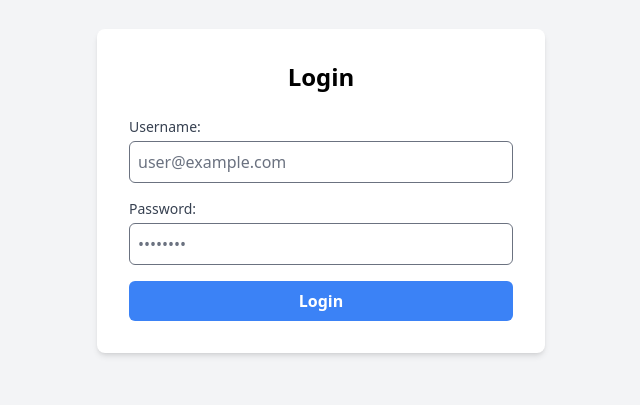
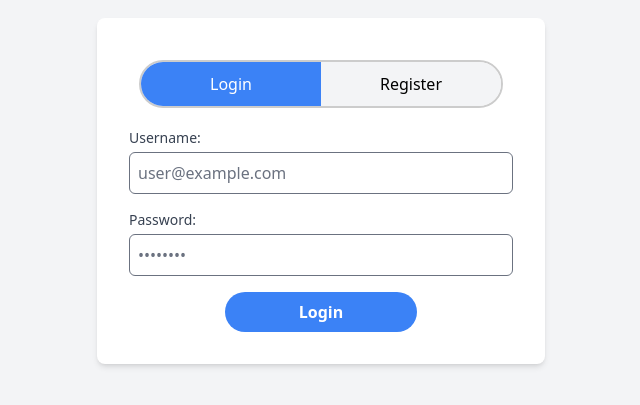
Before and after one commit to Qowevisa/fin-check-front, a SvelteKit app: page /login in a window 1280 px wide. Shown: the part 209-614 px from the top of the page, without its empty margins (319-959 px from the left). Built offline with nearby package versions, Linux system fonts and the light colour scheme.

Commit message:
Change login route page to be register/login page

```diff
--- a/src/routes/login/+page.svelte
+++ b/src/routes/login/+page.svelte
@@ -14,7 +14,9 @@
       return;
     }
     try {
-      const resp = await fetch("/api/auth/login", {
+      const url =
+        selected == "login" ? "/api/auth/login" : "/api/auth/register";
+      const resp = await fetch(url, {
         method: "POST",
         headers: {
           "Content-Type": "application/json",
@@ -34,12 +36,31 @@
       }
     }
   }
+  let selected = $state("login");
 </script>
 
 <Toasts />
 <div class="flex justify-center items-center min-h-screen bg-gray-100">
   <div class="bg-white p-8 rounded-lg shadow-md w-full max-w-md">
-    <h1 class="text-2xl font-bold text-center mb-6">Login</h1>
+    <div class="toggle-container">
+      <!-- Toggle Button -->
+      <div class="toggle">
+        <button
+          class:active={selected === "login"}
+          class="toggle-option"
+          onclick={() => (selected = "login")}
+        >
+          Login
+        </button>
+        <button
+          class:active={selected === "register"}
+          class="toggle-option"
+          onclick={() => (selected = "register")}
+        >
+          Register
+        </button>
+      </div>
+    </div>
     {#if error}
       <p class="text-red-500 text-center mb-4">{error}</p>
     {/if}
@@ -68,12 +89,50 @@
           placeholder="••••••••"
         />
       </div>
-      <button
-        type="submit"
-        class="w-full bg-blue-500 hover:bg-blue-600 text-white font-bold py-2 rounded-md focus:outline-none focus:ring focus:ring-blue-300"
-      >
-        Login
-      </button>
+      <div class="flex flex-row justify-center">
+        <button
+          type="submit"
+          class="submit-btn w-2/4 bg-blue-500 hover:bg-blue-600 text-white font-bold py-2 rounded-md focus:outline-none focus:ring focus:ring-blue-300"
+        >
+          {selected == "login" ? "Login" : "Register"}
+        </button>
+      </div>
     </form>
   </div>
 </div>
+
+<style>
+  .toggle-container {
+    margin: 10px;
+  }
+
+  .toggle {
+    display: flex;
+    justify-content: center;
+    align-items: center;
+    border: 2px solid #ccc;
+    border-radius: 9999px;
+    overflow: hidden;
+    margin-bottom: 20px;
+  }
+
+  .toggle-option {
+    flex: 1;
+    text-align: center;
+    padding: 10px;
+    cursor: pointer;
+    background-color: #f3f4f6; /* Default gray */
+    transition:
+      background-color 0.3s,
+      color 0.3s;
+  }
+
+  .toggle-option.active {
+    background-color: #3b82f6; /* Blue when selected */
+    color: white;
+  }
+
+  .submit-btn {
+    border-radius: 9999px;
+  }
+</style>
```
